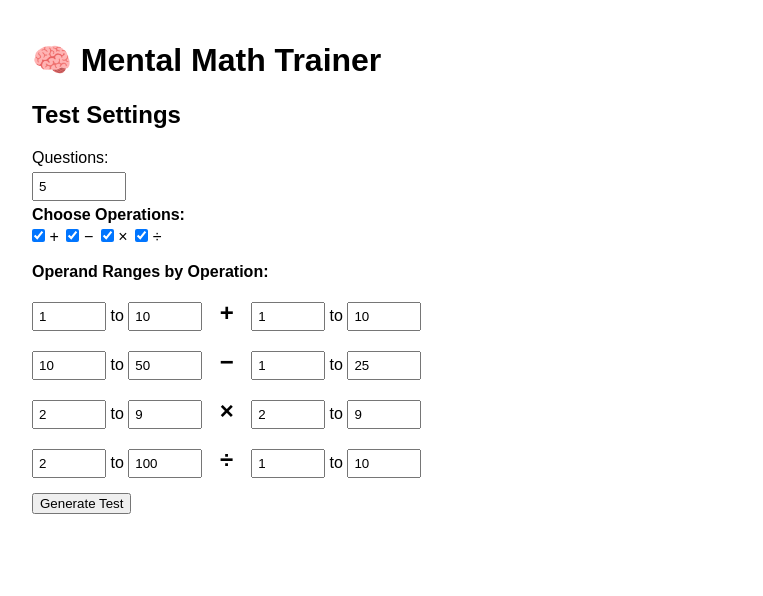
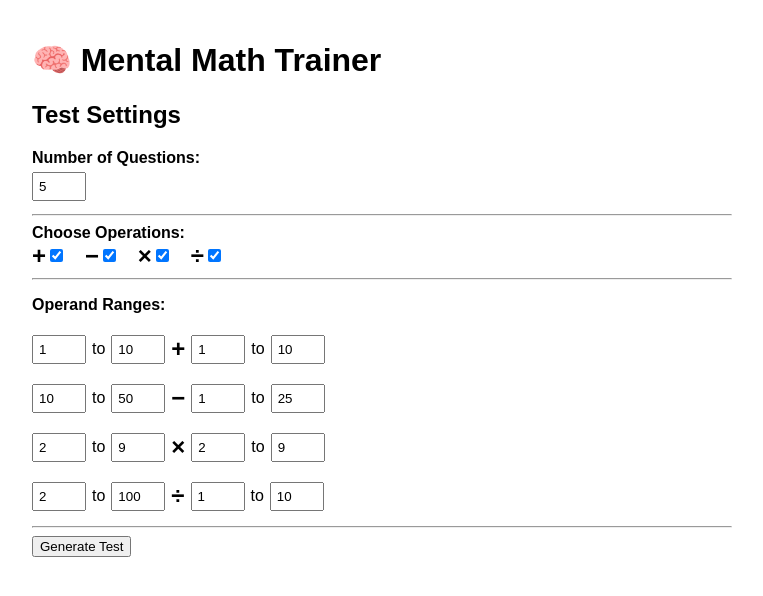
Before and after one commit to AlanZander26/Mental_Math_Trainer, a Flask app: page / in a window 1280 px wide. Shown: the top 596 px of the page, without its empty margins (258-1021 px from the left). Run offline with Flask 3, Linux system fonts and the light colour scheme.

Commit message:
added js and css files

```diff
--- /dev/null
+++ b/static/script.js
@@ -0,0 +1,118 @@
+const settingsForm = document.getElementById("settingsForm");
+const testContainer = document.getElementById("testContainer");
+const questionList = document.getElementById("questionList");
+const answerForm = document.getElementById("answerForm");
+const resultsDiv = document.getElementById("results");
+
+let currentQuestions = [];
+
+const opCheckboxes = document.querySelectorAll('input[type="checkbox"][value]');
+const opToRangeId = {
+    '+': 'range-plus',
+    '-': 'range-minus',
+    '*': 'range-mult',
+    '/': 'range-div'
+};
+
+opCheckboxes.forEach(checkbox => {
+    checkbox.addEventListener('change', () => {
+        const rangeId = opToRangeId[checkbox.value];
+        const rangeDiv = document.getElementById(rangeId);
+        if (checkbox.checked) {
+            rangeDiv.style.display = 'flex'; // or 'block'
+        } else {
+            rangeDiv.style.display = 'none';
+        }
+    });
+
+    // Hide on page load if unchecked
+    const rangeId = opToRangeId[checkbox.value];
+    const rangeDiv = document.getElementById(rangeId);
+    if (!checkbox.checked) {
+        rangeDiv.style.display = 'none';
+    }
+});
+
+
+settingsForm.addEventListener("submit", async function(event) {
+    event.preventDefault();
+
+    const number_questions = parseInt(document.getElementById("numQuestions").value);
+    const operations = Array.from(settingsForm.querySelectorAll('input[type="checkbox"]:checked')).map(cb => cb.value);
+
+    const opMap = {
+        "+": "plus",
+        "-": "minus",
+        "*": "mult",
+        "/": "div"
+    };
+
+    const ranges_by_op = {};
+    operations.forEach(op => {
+        const prefix = opMap[op];
+
+        const r1_min = parseInt(document.getElementById(`${prefix}_r1_min`).value);
+        const r1_max = parseInt(document.getElementById(`${prefix}_r1_max`).value);
+        const r2_min = parseInt(document.getElementById(`${prefix}_r2_min`).value);
+        const r2_max = parseInt(document.getElementById(`${prefix}_r2_max`).value);
+
+        ranges_by_op[op] = [
+            [r1_min, r1_max],
+            [r2_min, r2_max]
+        ];
+    });
+
+    const res = await fetch("/generate", {
+        method: "POST",
+        headers: { "Content-Type": "application/json" },
+        body: JSON.stringify({
+            number_questions,
+            operations,
+            ranges_by_op,
+            decimals: [0, 0],
+            exact_division: true
+        })
+    });
+
+    const data = await res.json();
+    currentQuestions = data.questions;
+
+    // Show questions
+    questionList.innerHTML = "";
+    currentQuestions.forEach((q, i) => {
+        const div = document.createElement("div");
+        div.className = "question";
+        div.innerHTML = `
+            <div class="question-label">Question ${i + 1}:</div>
+            <div class="question-expression">${q.pretty || q.question}</div>
+            <input type="text" name="answer" data-index="${i}" class="answer-box">
+        `;
+        questionList.appendChild(div);
+    });
+
+    testContainer.classList.remove("hidden");
+    resultsDiv.classList.add("hidden");
+});
+
+answerForm.addEventListener("submit", async function(event) {
+    event.preventDefault();
+
+    const answers = Array.from(answerForm.querySelectorAll('input[name="answer"]'))
+                         .map(input => input.value.trim());
+
+    const res = await fetch("/submit", {
+        method: "POST",
+        headers: { "Content-Type": "application/json" },
+        body: JSON.stringify({ answers })
+    });
+
+    const data = await res.json();
+
+    resultsDiv.innerHTML = `
+        <h2>Result</h2>
+        <p>Score: ${data.score}</p>
+        <p>Correct: ${data.correct} / ${data.total} (${data.accuracy}%)</p>
+    `;
+
+    resultsDiv.classList.remove("hidden");
+});
--- /dev/null
+++ b/static/style.css
@@ -0,0 +1,61 @@
+body {
+    font-family: sans-serif;
+    padding: 20px;
+    max-width: 700px;
+    margin: auto;
+}
+input, select {
+    margin: 5px 0;
+    padding: 5px;
+}
+.question {
+    margin: 20px 0;
+    padding: 10px;
+    border-bottom: 1px solid #ccc;
+}
+.hidden {
+    display: none;
+}
+label {
+    display: inline-block;
+    width: 30px;
+}
+.range-group {
+    display: flex;
+    align-items: center;
+    gap: 6px;
+    margin-bottom: 10px;
+    flex-wrap: nowrap;
+}
+.range-group input[type="number"] {
+    width: 40px;
+}
+.op-symbol {
+    font-size: 1.5em;
+    font-weight: bold;
+    margin: 0 0px;
+    display: inline-block;
+    /*width: 20px;*/
+    /*text-align: center;*/
+    vertical-align: middle;
+}
+.checkbox-label input[type="checkbox"] {
+    margin: 0;
+    padding: 0;
+    vertical-align: middle;
+    display: inline-block;
+}
+.question-label {
+    font-weight: bold;
+    font-size: 1.1em;
+    margin-bottom: 6px;
+}
+.question-expression {
+    font-size: 1.7em;
+    margin-bottom: 10px;
+}
+.answer-box {
+    font-size: 1.2em;
+    width: 120px;
+    padding: 5px;
+}
--- a/templates/index.html
+++ b/templates/index.html
@@ -1,57 +1,9 @@
 <!DOCTYPE html>
 <html>
 <head>
-    <title>Mental Math Test</title>
+    <title>🧠 Mental Math Test</title>
     <meta charset="UTF-8">
-    <style>
-        body {
-            font-family: sans-serif;
-            padding: 20px;
-            max-width: 700px;
-            margin: auto;
-        }
-        input, select {
-            margin: 5px 0;
-            padding: 5px;
-        }
-        .question {
-            margin: 20px 0;
-            padding: 10px;
-            border-bottom: 1px solid #ccc;
-        }
-        .hidden {
-            display: none;
-        }
-        label {
-            display: inline-block;
-            width: 30px;
-        }
-        .range-group {
-            margin-bottom: 10px;
-        }
-        .op-symbol {
-            font-size: 1.5em;
-            font-weight: bold;
-            margin: 0 10px;
-            display: inline-block;
-            width: 20px;
-            text-align: center;
-        }
-        .question-label {
-            font-weight: bold;
-            font-size: 1.1em;
-            margin-bottom: 6px;
-        }
-        .question-expression {
-            font-size: 1.7em;
-            margin-bottom: 10px;
-        }
-        .answer-box {
-            font-size: 1.2em;
-            width: 120px;
-            padding: 5px;
-        }
-    </style>
+    <link rel="stylesheet" href="{{ url_for('static', filename='style.css') }}">
 </head>
 <body>
     <h1>🧠 Mental Math Trainer</h1>
@@ -59,53 +11,66 @@
     <h2>Test Settings</h2>
     <form id="settingsForm">
         <div>
-            <label>Questions:</label><br>
-            <input type="number" id="numQuestions" value="5" min="1" max="100" style="width: 80px;">
-        </div>
+            <strong>Number of Questions:</strong><br>
+            <input type="number" id="numQuestions" value="5" min="1" max="100" style="width: 40px;">
+        </div><hr>
 
         <div>
             <strong>Choose Operations:</strong><br>
-            <label><input type="checkbox" value="+" checked> +</label>
-            <label><input type="checkbox" value="-" checked> −</label>
-            <label><input type="checkbox" value="*" checked> ×</label>
-            <label><input type="checkbox" value="/" checked> ÷</label>
-        </div>
+            <span class="op-symbol">+</span>
+            <label class="checkbox-label">
+                <input type="checkbox" value="+" checked>
+            </label>
+            <span class="op-symbol">−</span>
+            <label class="checkbox-label">
+                <input type="checkbox" value="-" checked>
+            </label>
+            <span class="op-symbol">×</span>
+            <label class="checkbox-label">
+                <input type="checkbox" value="*" checked>
+            </label>
+            <span class="op-symbol">÷</span>
+            <label class="checkbox-label">
+                <input type="checkbox" value="/" checked>
+            </label>
+        </div><hr>
+
 
         <div id="operationRanges">
-            <p><strong>Operand Ranges by Operation:</strong></p>
+            <p><strong>Operand Ranges:</strong></p>
 
-            <div class="range-group">
-                <input type="number" id="plus_r1_min" value="1" style="width: 60px;"> to
-                <input type="number" id="plus_r1_max" value="10" style="width: 60px;">
+            <div id="range-plus" class="range-group">
+                <input type="number" id="plus_r1_min" value="1"> to
+                <input type="number" id="plus_r1_max" value="10">
                 <span class="op-symbol">+</span>
-                <input type="number" id="plus_r2_min" value="1" style="width: 60px;"> to
-                <input type="number" id="plus_r2_max" value="10" style="width: 60px;">
+                <input type="number" id="plus_r2_min" value="1"> to
+                <input type="number" id="plus_r2_max" value="10">
             </div>
 
-            <div class="range-group">
-                <input type="number" id="minus_r1_min" value="10" style="width: 60px;"> to
-                <input type="number" id="minus_r1_max" value="50" style="width: 60px;">
+            <div id="range-minus" class="range-group">
+                <input type="number" id="minus_r1_min" value="10"> to
+                <input type="number" id="minus_r1_max" value="50">
                 <span class="op-symbol">−</span>
-                <input type="number" id="minus_r2_min" value="1" style="width: 60px;"> to
-                <input type="number" id="minus_r2_max" value="25" style="width: 60px;">
+                <input type="number" id="minus_r2_min" value="1"> to
+                <input type="number" id="minus_r2_max" value="25">
             </div>
 
-            <div class="range-group">
-                <input type="number" id="mult_r1_min" value="2" style="width: 60px;"> to
-                <input type="number" id="mult_r1_max" value="9" style="width: 60px;">
+            <div id="range-mult" class="range-group">
+                <input type="number" id="mult_r1_min" value="2"> to
+                <input type="number" id="mult_r1_max" value="9">
                 <span class="op-symbol">×</span>
-                <input type="number" id="mult_r2_min" value="2" style="width: 60px;"> to
-                <input type="number" id="mult_r2_max" value="9" style="width: 60px;">
+                <input type="number" id="mult_r2_min" value="2"> to
+                <input type="number" id="mult_r2_max" value="9">
             </div>
 
-            <div class="range-group">
-                <input type="number" id="div_r1_min" value="2" style="width: 60px;"> to
-                <input type="number" id="div_r1_max" value="100" style="width: 60px;">
+            <div id="range-div" class="range-group">
+                <input type="number" id="div_r1_min" value="2"> to
+                <input type="number" id="div_r1_max" value="100">
                 <span class="op-symbol">÷</span>
-                <input type="number" id="div_r2_min" value="1" style="width: 60px;"> to
-                <input type="number" id="div_r2_max" value="10" style="width: 60px;">
+                <input type="number" id="div_r2_min" value="1"> to
+                <input type="number" id="div_r2_max" value="10">
             </div>
-        </div>
+        </div><hr>
 
         <button type="submit">Generate Test</button>
     </form>
@@ -120,97 +85,6 @@
 
     <div id="results" class="hidden"></div>
 
-    <script>
-        const settingsForm = document.getElementById("settingsForm");
-        const testContainer = document.getElementById("testContainer");
-        const questionList = document.getElementById("questionList");
-        const answerForm = document.getElementById("answerForm");
-        const resultsDiv = document.getElementById("results");
-
-        let currentQuestions = [];
-
-        settingsForm.addEventListener("submit", async function(event) {
-            event.preventDefault();
-
-            const number_questions = parseInt(document.getElementById("numQuestions").value);
-            const operations = Array.from(settingsForm.querySelectorAll('input[type="checkbox"]:checked')).map(cb => cb.value);
-
-            const opMap = {
-                "+": "plus",
-                "-": "minus",
-                "*": "mult",
-                "/": "div"
-            };
-
-            const ranges_by_op = {};
-            operations.forEach(op => {
-                const prefix = opMap[op];
-
-                const r1_min = parseInt(document.getElementById(`${prefix}_r1_min`).value);
-                const r1_max = parseInt(document.getElementById(`${prefix}_r1_max`).value);
-                const r2_min = parseInt(document.getElementById(`${prefix}_r2_min`).value);
-                const r2_max = parseInt(document.getElementById(`${prefix}_r2_max`).value);
-
-                ranges_by_op[op] = [
-                    [r1_min, r1_max],
-                    [r2_min, r2_max]
-                ];
-            });
-
-            const res = await fetch("/generate", {
-                method: "POST",
-                headers: { "Content-Type": "application/json" },
-                body: JSON.stringify({
-                    number_questions,
-                    operations,
-                    ranges_by_op,
-                    decimals: [0, 0],
-                    exact_division: true
-                })
-            });
-
-            const data = await res.json();
-            currentQuestions = data.questions;
-
-            // Show questions
-            questionList.innerHTML = "";
-            currentQuestions.forEach((q, i) => {
-                const div = document.createElement("div");
-                div.className = "question";
-                div.innerHTML = `
-                    <div class="question-label">Question ${i + 1}:</div>
-                    <div class="question-expression">${q.pretty || q.question}</div>
-                    <input type="text" name="answer" data-index="${i}" class="answer-box">
-                `;
-                questionList.appendChild(div);
-            });
-
-            testContainer.classList.remove("hidden");
-            resultsDiv.classList.add("hidden");
-        });
-
-        answerForm.addEventListener("submit", async function(event) {
-            event.preventDefault();
-
-            const answers = Array.from(answerForm.querySelectorAll('input[name="answer"]'))
-                                 .map(input => input.value.trim());
-
-            const res = await fetch("/submit", {
-                method: "POST",
-                headers: { "Content-Type": "application/json" },
-                body: JSON.stringify({ answers })
-            });
-
-            const data = await res.json();
-
-            resultsDiv.innerHTML = `
-                <h2>Result</h2>
-                <p>Score: ${data.score}</p>
-                <p>Correct: ${data.correct} / ${data.total} (${data.accuracy}%)</p>
-            `;
-
-            resultsDiv.classList.remove("hidden");
-        });
-    </script>
+    <script src="{{ url_for('static', filename='script.js') }}"></script>
 </body>
 </html>
```
